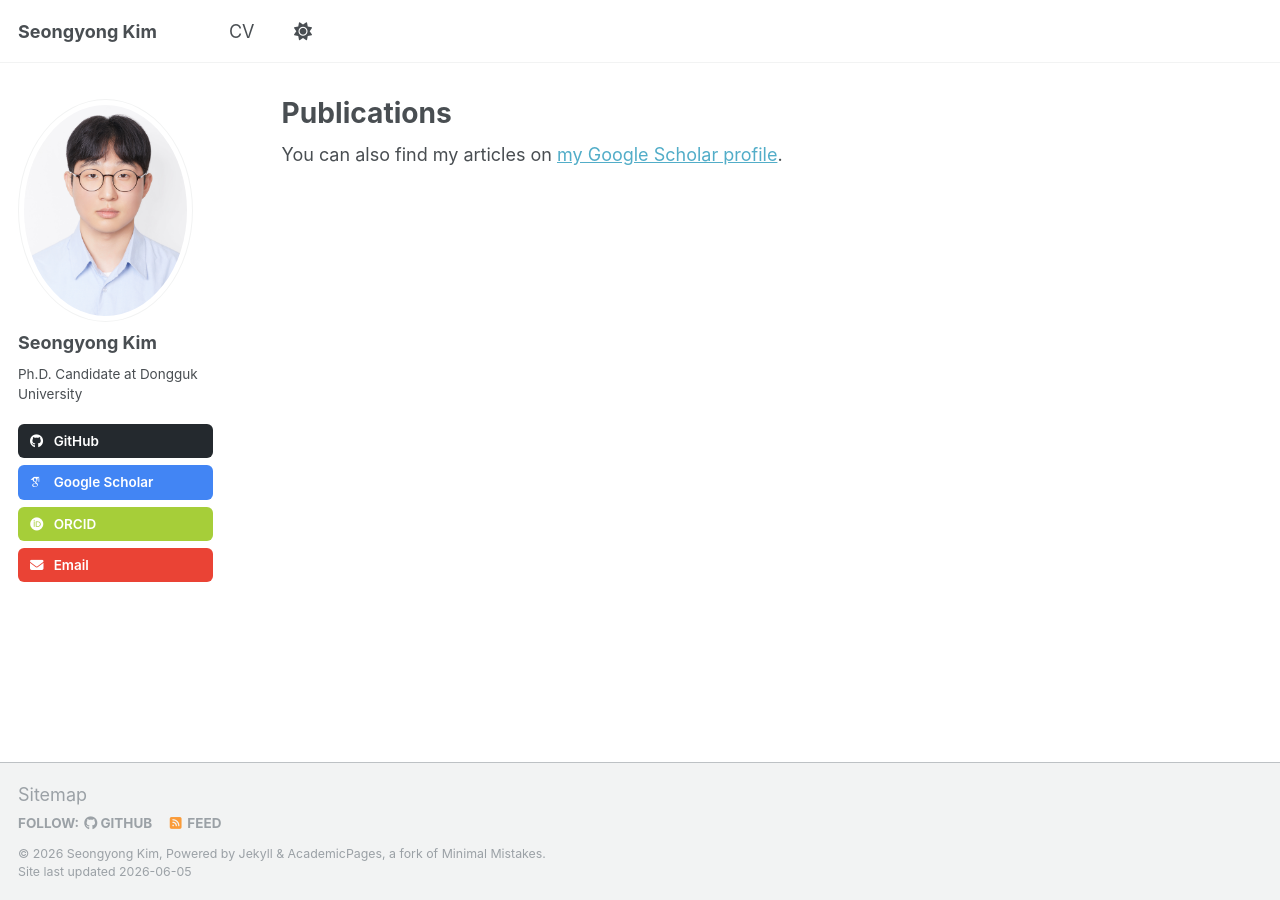
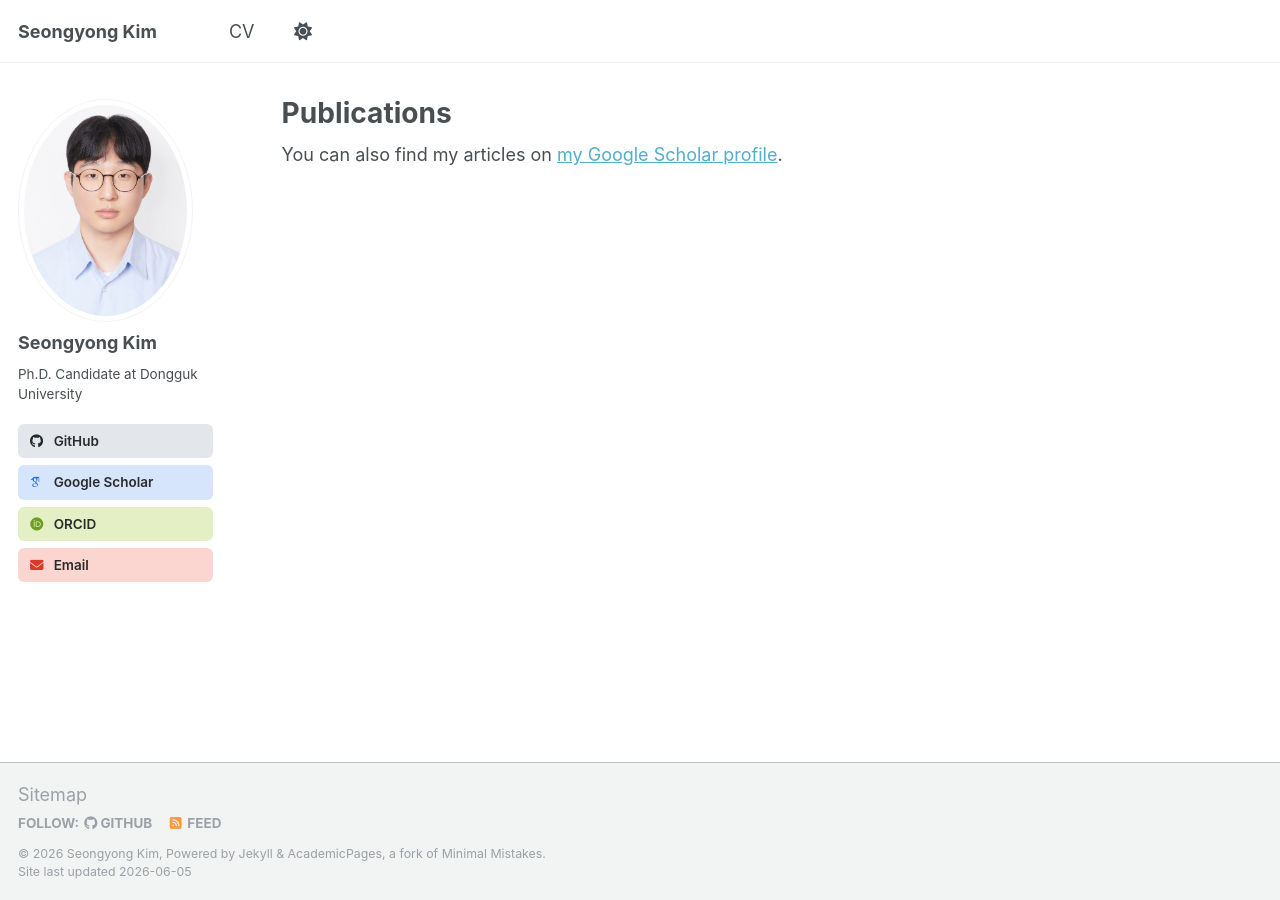
Before and after one commit to seongdrgn/seongdrgn.github.io, a Jekyll site: the page built from _pages/publications.html, in a window 1280 px wide. Built offline with Jekyll 4.4.1, drawn with Linux system fonts in a browser that asks for light colours; some web fonts are replaced; a script that is not in the unit is left out.

Commit message:
Softer pastel backgrounds for profile link buttons

```diff
--- a/_includes/head/custom.html
+++ b/_includes/head/custom.html
@@ -17,14 +17,13 @@
 <!-- profile social links: brand-colored banner buttons -->
 <style>
   .author__urls li { border-radius: 6px; margin-bottom: 7px; transition: filter 0.15s ease; }
-  .author__urls li:hover { filter: brightness(1.08); }
-  .author__urls li a { display: block; padding: 7px 12px; font-weight: 600; color: #fff !important; }
-  .author__urls li a:hover { text-decoration: none; color: #fff !important; }
-  .author__urls li i { color: #fff !important; }
-  .lnk-github  { background: #24292e; }
-  .lnk-scholar { background: #4285F4; }
-  .lnk-orcid   { background: #A6CE39; }
-  .lnk-email   { background: #EA4335; }
+  .author__urls li:hover { filter: brightness(0.97); }
+  .author__urls li a { display: block; padding: 7px 12px; font-weight: 600; color: #2b2b2b !important; }
+  .author__urls li a:hover { text-decoration: none; color: #2b2b2b !important; }
+  .lnk-github  { background: #e3e6ea; } .lnk-github  i { color: #24292e !important; }
+  .lnk-scholar { background: #d6e4fc; } .lnk-scholar i { color: #2f6fdb !important; }
+  .lnk-orcid   { background: #e4efc6; } .lnk-orcid   i { color: #6f9e1f !important; }
+  .lnk-email   { background: #fbd5d0; } .lnk-email   i { color: #d8392b !important; }
 </style>
 
 <!-- end custom head snippets -->
```
